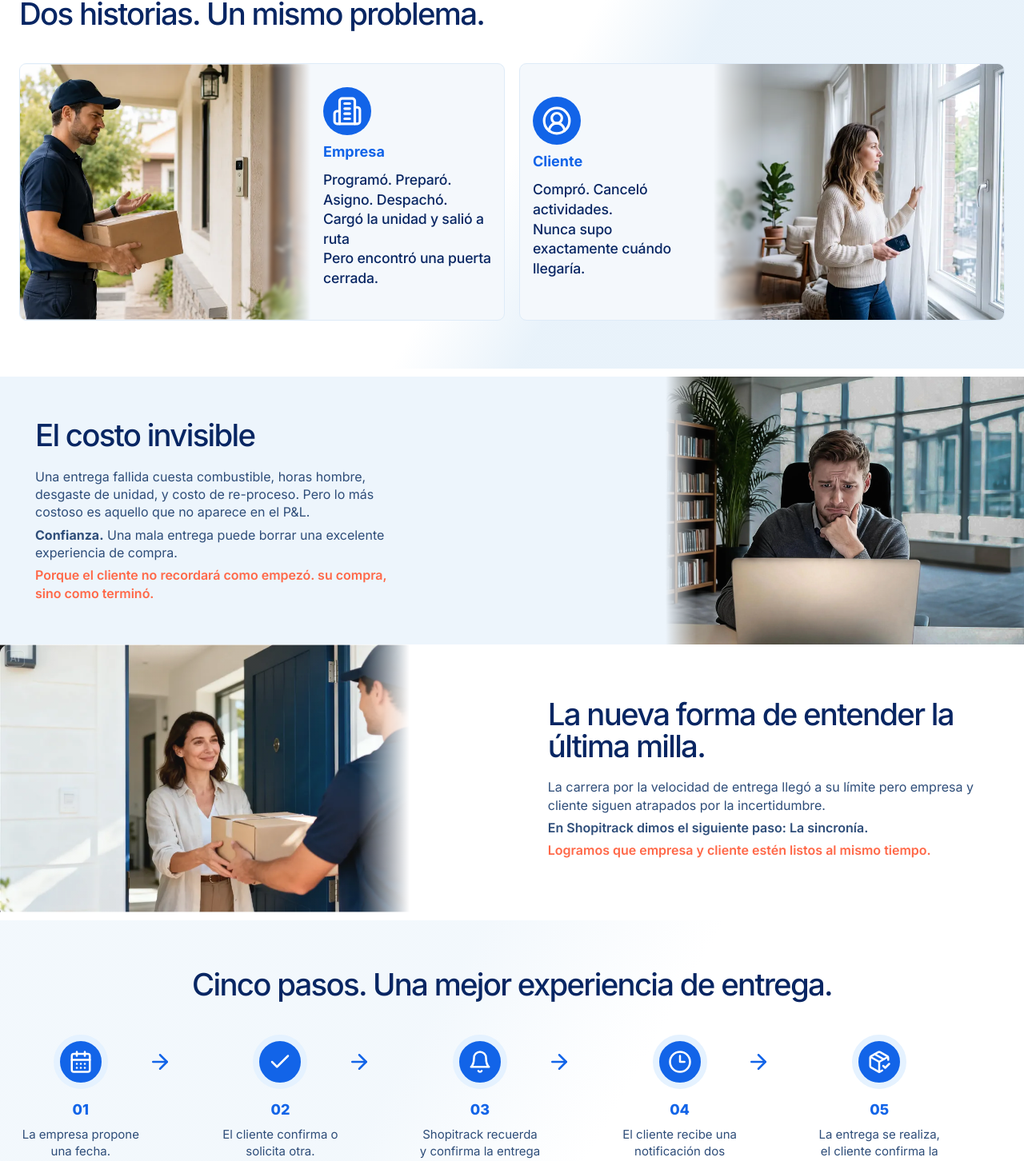
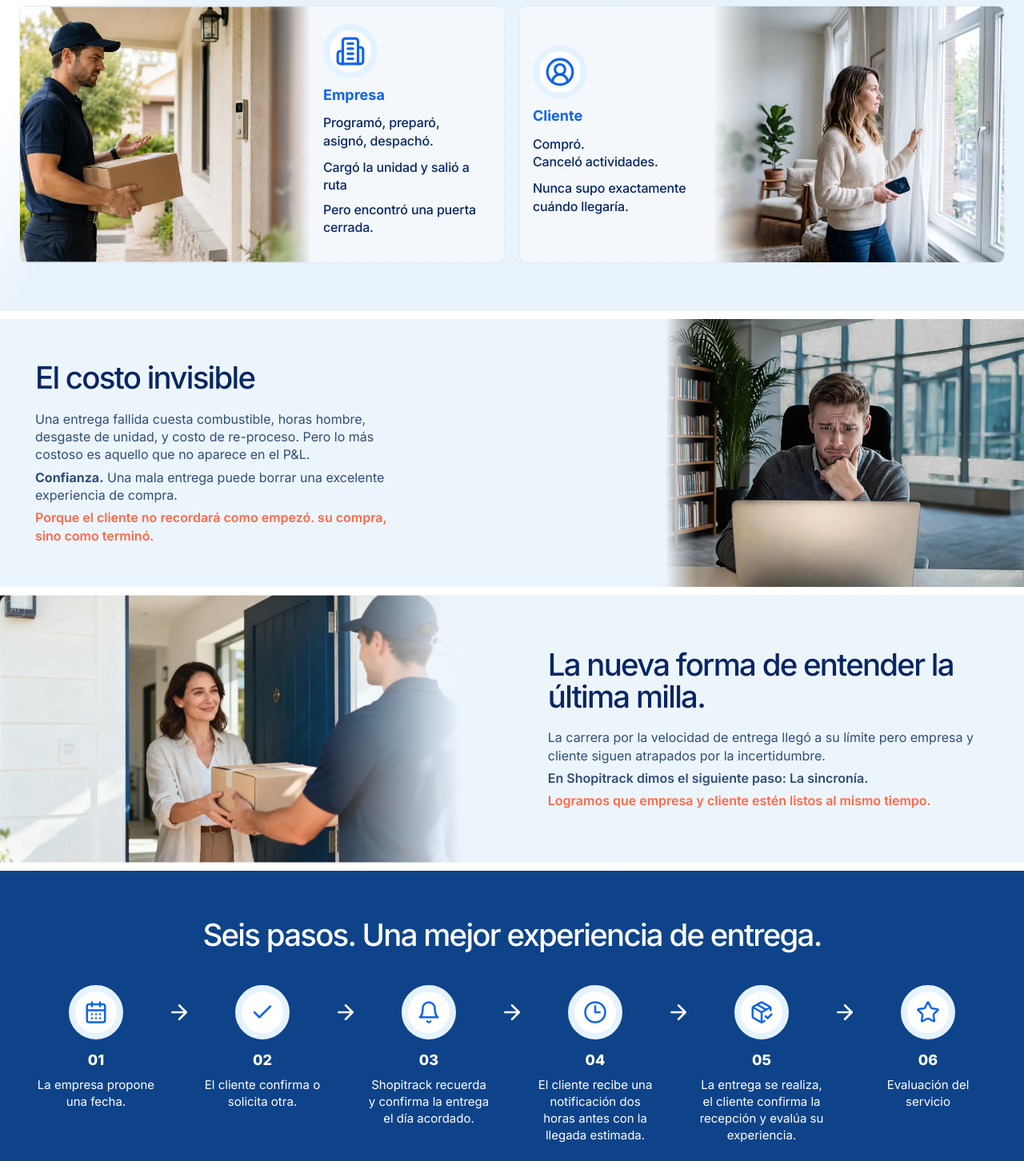
Before and after one commit to alonsoct00/shopitrack-v0, a React (Vite) app: page / in a window 1280 px wide. Shown: the part 1188-2640 px from the top of the page at 80% size. Built offline with nearby package versions, Linux system fonts and the light colour scheme.

Commit message:
update home sep 30

```diff
--- a/src/pages/Home.tsx
+++ b/src/pages/Home.tsx
@@ -11,7 +11,8 @@ import { LottiePlayer } from "@/components/LottiePlayer";
 import { StepsList } from "@/components/StepsList";
 import { SectionHeading } from "@/components/SectionHeading";
 import { Seo } from "@/components/Seo";
-import { images, industries, steps } from "@/data/home";
+import { images, industryGroups } from "@/data/home";
+import { coordinationSteps } from "@/data/empresas";
 import { seoConfig } from "@/data/seo";
 import { ErrorBoundary } from "@/components/ErrorBoundary";
 import { ImageWithFallback } from "@/components/ImageWithFallback";
@@ -34,13 +35,17 @@ export function Home() {
                 </h1>
                 <p style={{ marginBottom: 4 }}>
                   Cada día miles de entregas dependen <br />
-                  de una suposición: Que habrá alguien para recibir.
+                  de una suposición: <br />
+                  Que habrá alguien para recibir.
                 </p>
                 <p>
-                  <b>Cuando esa suposición falla... Todo lo demás también.</b>
+                  <b>
+                    Cuando esa suposición falla... <br />
+                    Todo lo demás también.
+                  </b>
                 </p>
 
-                <a className="btn btn-primary" href="#como-funciona">
+                <a className="hidden btn btn-primary" href="#como-funciona">
                   Descubre por qué <ArrowRight size={16} />
                 </a>
               </div>
@@ -69,7 +74,7 @@ export function Home() {
             data-reveal
           >
             <div className="container">
-              <div className="split-grid stretch">
+              <div className="como-funciona-top split-grid stretch">
                 <div className="photo-frame photo-frame">
                   <ImageWithFallback
                     src={images.courier}
@@ -119,12 +124,18 @@ export function Home() {
                     <div className="round-icon">
                       <Building2 />
                     </div>
+                    <div className="story-copy">
                       <strong>Empresa</strong>
                       <h3>
-                      Programó. Preparó. Asigno. Despachó. <br />
+                        Programó, preparó, <br /> asignó, despachó.
+                      </h3>
+                      <h3>
                         Cargó la unidad y salió a ruta <br />
+                        <span className="inner-highlight ">
                           Pero encontró una puerta cerrada.
+                        </span>
                       </h3>
+                    </div>
                   </div>
                 </article>
                 <article className="story-card blur-left story-reverse">
@@ -139,11 +150,14 @@ export function Home() {
                     <div className="round-icon">
                       <CircleUserRound />
                     </div>
+                    <div className="story-copy">
                       <strong>Cliente</strong>
                       <h3>
-                      Compró. Canceló actividades. <br />
-                      Nunca supo exactamente cuándo llegaría.
+                        Compró. <br />
+                        Canceló actividades.
                       </h3>
+                      <h3> Nunca supo exactamente cuándo llegaría.</h3>
+                    </div>
                   </div>
                 </article>
               </div>
@@ -245,10 +259,10 @@ export function Home() {
           >
             <div className="container">
               <SectionHeading
-                title="Cinco pasos. Una mejor experiencia de entrega."
+                title="Seis pasos. Una mejor experiencia de entrega."
                 centered
               />
-              <StepsList steps={steps} />
+              <StepsList steps={coordinationSteps} />
             </div>
           </section>
         </ErrorBoundary>
@@ -343,11 +357,18 @@ export function Home() {
                 <h2>
                   Una plataforma para cualquier empresa que acuda a domicilio.
                 </h2>
-                <ul className="industry-list">
-                  {industries.map((industry) => (
+                <div className="industry-groups">
+                  {industryGroups.map((group) => (
+                    <div key={group.title}>
+                      <h3 className="sr-only">{group.title}</h3>
+                      <ul className={`industry-list ${group.className}`}>
+                        {group.items.map((industry) => (
                           <li key={industry}>{industry}</li>
                         ))}
                       </ul>
+                    </div>
+                  ))}
+                </div>
                 <p>
                   Cada sector comparte exactamente el mismo reto. Coordinar
                   personas. No únicamente entregas.
@@ -357,24 +378,6 @@ export function Home() {
                 </Link>
               </div>
               <IndustriesShowcase />
-            </div>
-          </section>
-        </ErrorBoundary>
-
-        <ErrorBoundary name="Home: promise-section">
-          <section
-            style={{ height: "0" }}
-            className="sr-only p-0 m-0 h-0 promise-section section"
-            data-reveal
-          >
-            <div className="container">
-              <p>
-                No importa qué tan bueno sea un producto. No importa qué tan
-                eficiente sea una operación. No importa qué tan atractivo sea un
-                precio. Si la entrega termina mal... La compra también. Por eso
-                la última milla no es el final de la logística. Es el final de
-                la promesa.
-              </p>
             </div>
           </section>
         </ErrorBoundary>
@@ -392,15 +395,15 @@ export function Home() {
                   clientes.
                 </h2>
                 <p>
-                  Conoce cómo transformar la entrega en una experiencia que
+                  Conoce cómo transformar la entrega en una experiencia
                   <br />
-                  fortalezca la confianza de tus clientes.
+                  que fortalezca la confianza de tus clientes.
                 </p>
                 <div className="contact-actions">
                   <Link className="btn btn-coral" to="/contacto">
                     Agenda una demostración <ArrowRight size={15} />
                   </Link>
-                  <a className="btn btn-outline" href="#como-funciona">
+                  <a className="hidden btn btn-outline" href="#como-funciona">
                     Explora cómo funciona Shopitrack
                   </a>
                 </div>
--- a/src/styles/animations.scss
+++ b/src/styles/animations.scss
@@ -39,6 +39,10 @@ html.reveal-ready .steps-list .step {
   }
 }
 
+html.reveal-ready .steps-list .step.is-visible {
+  transform: none;
+}
+
 @media (prefers-reduced-motion: reduce) {
   html {
     scroll-behavior: auto;
--- a/src/styles/custom.scss
+++ b/src/styles/custom.scss
@@ -62,6 +62,13 @@ p.statement {
     color: var(--color-coral) !important;
   }
 
+  .inner-highlight {
+    font-weight: 500;
+    color: inherit;
+    margin-top: 8px;
+    display: block;
+  }
+
 .faq-list {
     display: flex;
     flex-direction: column;
@@ -203,37 +210,63 @@ p.statement {
             position: relative;
             background: linear-gradient(270deg, rgb(var(--color-white) / 90%) 50%, rgb(var(--color-white) / 0.05) 65%), url(/images/home-fallas.webp) no-repeat -30px center !important;
             background-size: contain !important;
-            padding-top: 0;
+            padding-block: 0;
             margin-top: 10px;
 
+            .como-funciona-top {
+                padding: 40px 0;
+            }
         }
 
         .cost-section {
-            background: linear-gradient(90deg, var(--surface-fade) 65%, rgb(var(--color-white) / 0.010) 68%), url(/images/costo-invisible.webp) no-repeat right center !important;            background-size: contain !important;
+            background: linear-gradient(90deg, var(--surface-fade) 65%, rgb(var(--color-white) / 0.010) 68%), url(/images/costo-invisible.webp) no-repeat right center !important;
+            background-size: contain !important;
             .cost-text {
                 padding: 20px;
             }
         }
 
         .new-way-section {
-            background: linear-gradient(270deg, rgb(var(--color-white) / 100%) 60%, rgb(var(--color-white) / 0.05) 65%), url(/images/nueva-forma-ultima-milla.webp) no-repeat left center !important;
+            margin-top: 10px;
+            background: linear-gradient(270deg, var(--surface-fade) 55%, rgb(var(--color-white) / 0.05) 68%), url(/images/nueva-forma-ultima-milla.webp) no-repeat left center !important;
             background-size: contain !important;
         }
 
         .steps-section {
-            background: linear-gradient(
-                120deg, rgb(var(--color-mist) / 0.5) 40%, rgb(var(--color-white) / 0.05) 60%);
+
+                background: linear-gradient(180deg, rgb(var(--color-navy) / 95%) 95%, rgb(var(--color-white) / 0.05) 99%);
+
+                h2 {
+                    color: var(--surface);
+                }
+
+                .steps-list {
+                    color: white;
+                    .step-line {
+                        i {
+                            color: var(--surface);
+                        }
+                    }
+                    p, small {
+                        color: var(--surface);
+                    }
+                }
         }
 
         .stories {
             background: linear-gradient(
-                300deg, rgb(var(--color-mist) / 0.9) 40%, rgb(var(--color-white) / 0.05) 50%);
+                300deg, rgb(var(--color-mist) / 0.9) 80%, rgb(var(--color-white) / 0.05) 90%);
 
                 .story-text {
                     min-height: 320px;
 
+                    .story-copy {
+                        min-height: 120px;
+                    }
+
                     h3 {
-                        min-height: 120px;
+                        min-height: auto;
+                        font-size: 1rem;
                     }
                 }
         }
@@ -241,8 +274,8 @@ p.statement {
         .changes {
             .change-grid {
                 .info-card {
+                    background: rgb(var(--color-mist) / 100%);
                     .round-icon {
-                        flex: 0 1 auto;
                         margin: 0;
                     }
 
@@ -250,13 +283,15 @@ p.statement {
                         color: var(--text-secondary);
                         font-size: 1rem;
                         line-height: 1.8;
-                    }
+                        min-height: 120px;
+                    }
+
                 }
             }
         }
 
         .trust-section {
-            background: linear-gradient(120deg, rgb(var(--color-navy) / 99%) 50%, rgb(var(--color-white) / 0.05) 100%);
+            background: linear-gradient(120deg, rgb(var(--color-navy) / 99%) 50%, rgb(var(--color-navy) / 0.90) 100%);
             background-size: contain !important;
 
             .trust-grid {
@@ -318,7 +353,11 @@ p.statement {
 
             #como-funciona {
                 background: linear-gradient(270deg, var(--surface) 50%, rgb(var(--color-white) / 0.1) 60%), url(/images/home-fallas.webp) no-repeat left center !important;
-                background-size: contain !important
+                background-size: contain !important;
+
+                .como-funciona-top {
+                    padding: 60px 0;
+                }
 
             }
             .cost-section {
@@ -426,10 +465,6 @@ p.statement {
                 }
             }
 
-            html.reveal-ready & .steps-list .step.is-visible {
-                transform: none;
-            }
-
             @media (max-width: $bp-mobile-max) {
                 .steps-list {
                     .step {
@@ -617,10 +652,6 @@ p.statement {
                 margin-bottom: 16px;
                 @include text-content-copy;
             }
-        }
-
-        html.reveal-ready & .steps-list .step.is-visible {
-            transform: none;
         }
 
         .steps-section {
@@ -728,11 +759,7 @@ p.statement {
                     gap: 16px;
 
                     .round-icon {
-                        width: 68px;
-                        height: 68px;
-                        flex: 0 0 68px;
                         margin: 0;
-                        background-color: var(--icon-bg);
                     }
 
                     .info-card-body {
@@ -1050,14 +1077,6 @@ p.statement {
             }
         }
 
-        @media (min-width: $bp-tablet-min) {
-            .steps-list {
-                grid-template-columns: none;
-                grid-auto-flow: column;
-                grid-auto-columns: 1fr;
-            }
-        }
-
         @include mobile-only {
             .benefits-section .benefits-grid,
             .usecases-grid,
@@ -1134,7 +1153,6 @@ p.statement {
                 }
                 .steps-list .step {
                     text-align: center;
-                    justify-content: center;
                     align-items: center;
                 }
             }
@@ -1671,13 +1689,8 @@ p.statement {
             }
         }
 
-        .sector-icon {
-            width: 52px;
-            height: 52px;
-
-            svg {
-                height: 26px;
-            }
+        .sector-icon svg {
+            height: 26px;
         }
 
         .sector-number {
@@ -1796,15 +1809,8 @@ p.statement {
                 color: var(--text-primary);
             }
 
-            .round-icon {
-                width: 68px;
-                height: 68px;
-                color: var(--color-blue);
-                background: var(--icon-bg);
-
-                svg {
-                    height: 32px;
-                }
+            .round-icon svg {
+                height: 32px;
             }
 
             @include tablet {
@@ -1814,15 +1820,6 @@ p.statement {
                     gap: 14px;
                     padding: 14px 16px;
                     font-size: 1.0625rem;
-                }
-
-                .round-icon {
-                    width: 56px;
-                    height: 56px;
-
-                    svg {
-                        height: 26px;
-                    }
                 }
             }
         }
@@ -1890,15 +1887,6 @@ p.statement {
                 }
             }
 
-            .sector-icon {
-                width: 44px;
-                height: 44px;
-
-                svg {
-                    height: 22px;
-                }
-            }
-
             .sector-blocks {
                 grid-auto-flow: row;
                 gap: var(--space-sm);
@@ -1923,15 +1911,6 @@ p.statement {
                         padding: 14px 10px;
                         font-size: 0.9375rem;
                         text-align: center;
-                    }
-
-                    .round-icon {
-                        width: 44px;
-                        height: 44px;
-
-                        svg {
-                            height: 22px;
-                        }
                     }
                 }
             }
--- a/src/styles/layout.scss
+++ b/src/styles/layout.scss
@@ -116,7 +116,7 @@
 
 .brand-logo {
   display: inline-block;
-  height: 40px;
+  height: 50px;
   width: 100%;
   aspect-ratio: 1707 / 419;
   background-color: var(--color-blue);
--- a/src/styles/responsive.scss
+++ b/src/styles/responsive.scss
@@ -96,7 +96,7 @@
   }
 
   .steps-list {
-    gap: 10px;
+    --steps-gap: 10px;
   }
 
   .step-line>span {
@@ -121,7 +121,8 @@
     height: 140px;
   }
 
-  .industry-list {
+  .industry-list,
+  .industry-groups {
     gap: 8px 16px;
   }
 
@@ -291,6 +292,7 @@
   }
 
   .steps-list {
+    grid-auto-flow: row;
     grid-template-columns: 1fr;
     gap: 26px;
   }
@@ -369,6 +371,11 @@
     grid-template-columns: 1fr;
   }
 
+  .industry-groups {
+    grid-template-columns: 1fr;
+    gap: 9px;
+  }
+
   .promise-section p {
     width: 100%;
   }
--- a/src/styles/sections.scss
+++ b/src/styles/sections.scss
@@ -140,9 +140,11 @@
 }
 
 .steps-list {
+  --steps-gap: 16px;
   display: grid;
-  grid-template-columns: repeat(5, 1fr);
-  gap: 16px;
+  grid-auto-flow: column;
+  grid-auto-columns: 1fr;
+  gap: var(--steps-gap);
 }
 
 .steps-list .step {
@@ -160,19 +162,37 @@
   margin-bottom: 12px;
 }
 
-.step-line>span {
+// Círculo de pasos/iconos: 68px totales con el borde incluido (box-sizing global).
+.step-line>span,
+.info-card>.round-icon,
+.sector-icon,
+.other-sectors-list .round-icon,
+.story-text .round-icon {
   display: grid;
   place-items: center;
   justify-content: center;
   width: 68px;
   height: 68px;
-  margin: auto;
   flex: 0 0 auto;
   color: var(--surface);
   font-weight: 800;
   background: var(--color-blue);
   border: 8px solid var(--icon-bg);
   border-radius: 50%;
+}
+
+.step-line>span {
+  margin: auto;
+}
+
+// Variante WHITE: fondo blanco, contenido azul.
+.steps-section .step-line>span,
+.info-card>.round-icon,
+.sector-icon,
+.other-sectors-list .round-icon,
+.story-text .round-icon {
+  color: var(--color-blue);
+  background: var(--surface);
 }
 
 .step-line>span.step-media {
@@ -205,6 +225,8 @@
   right: 0;
   left: auto;
   margin: 0 auto;
+  // Centra la flecha en el hueco entre dos círculos.
+  transform: translateX(calc(50% + var(--steps-gap) / 2));
 }
 
 .step-line i svg {
@@ -229,15 +251,12 @@
 
 .info-card {
   .round-icon {
-    width: 68px;
-    height: 68px;
     margin: auto;
-    background-color: var(--icon-bg);
 
     svg {
       font-size: 1.125rem;
       width: 100%;
-      height: 50%;
+      height: 34px;
       color: var(--color-blue);
     }
   }
@@ -336,6 +355,20 @@
   grid-template-columns: 1fr 1fr;
   gap: 8px 28px;
   margin: 24px 0;
+}
+
+// Home: un grupo de industrias por columna.
+.industry-groups {
+  display: grid;
+  grid-template-columns: 1fr 1fr;
+  align-items: start;
+  gap: 8px 28px;
+  margin: 24px 0;
+}
+
+.industry-groups .industry-list {
+  grid-template-columns: 1fr;
+  margin: 0;
 }
 
 .industry-list li {
--- a/src/styles/tokens.scss
+++ b/src/styles/tokens.scss
@@ -36,9 +36,9 @@
 
   --hero-gradient: linear-gradient(112deg, #eff8ff 0%, #f9fcff 46%, #dff0ff 100%);
   --section-cost-bg: #f2f8ff;
-  --section-trust-bg: #0a438f;
-  --section-promise-bg: #062c78;
-  --section-contact-bg: #06409a;
+  --section-trust-bg: rgb(var(--color-navy));
+  --section-promise-bg: rgb(var(--color-navy));
+  --section-contact-bg: rgb(var(--color-navy));
   --story-card-bg: #f4f8fc;
 
   --nav-link: #45618a;
```
Also changed, not shown: src/data/home.ts (+16 -1 lines). Lines whose indentation alone changed are shown as unchanged.
